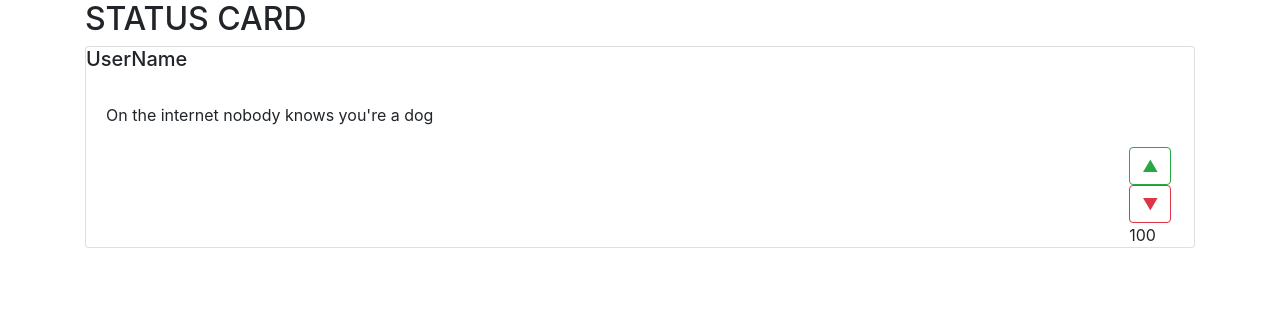
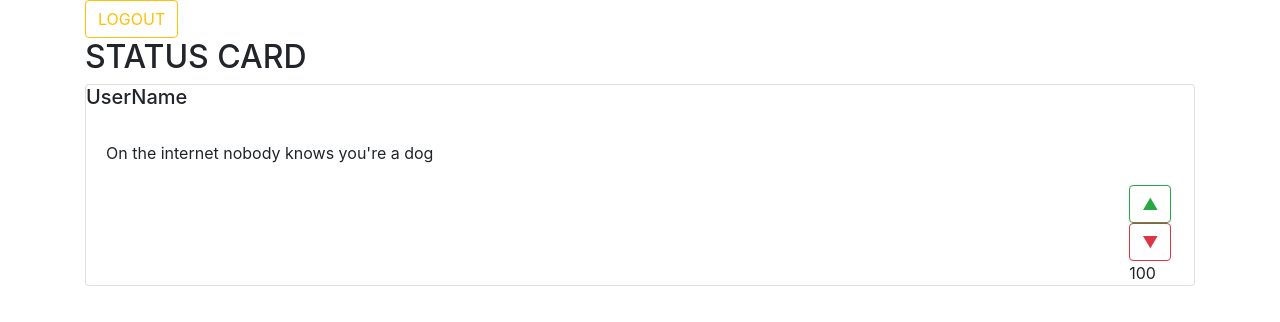
Before and after one commit to deltadesign/topdog, a React (Create React App) app: page / in a window 1280 px wide. Both pictures are taken after typing "name@example.com", "Sample123" into the empty fields and a click on the button "Submit". Shown: the top 322 px of the page. Built offline with nearby package versions, Linux system fonts and the light colour scheme.

Commit message:
logout behaviour added

```diff
--- a/src/App.js
+++ b/src/App.js
@@ -28,12 +28,13 @@ class App extends React.Component {
    }))
   }
 
+
   render() {
   return (
     <>
     {/* <pre>{JSON.stringify(this.state)}</pre> */}
       {/* <Navbar/> */}
-       {this.state.loggedIn ? <Profile/> :<Landing userLogin = {()=>this.userLogin()}/>}
+       {this.state.loggedIn ? <Profile logout = {()=>this.userLogin()}/> :<Landing userLogin = {()=>this.userLogin()}/>}
       {/* <Footer/> */}
     </>
   );
--- a/src/components/profile.js
+++ b/src/components/profile.js
@@ -6,15 +6,22 @@ import Status from '../components/cards/statusCard';
 //BOOTSTRAP COMPONENTS
 // Bootstrap Elements
 import Container from 'react-bootstrap/Container';
+import Button from 'react-bootstrap/button';
 
 class Profile extends React.Component{
   constructor(props){
     super(props)
   }
 
+  logout(){
+    console.log('Logging out')
+    this.props.logout()
+  }
+
     render() {
       return (
         <Container>
+          <Button variant = "outline-warning" onClick = {()=>this.logout()}>LOGOUT</Button>
           <h2>STATUS CARD</h2>
         <Status/>
         </ Container>
```
